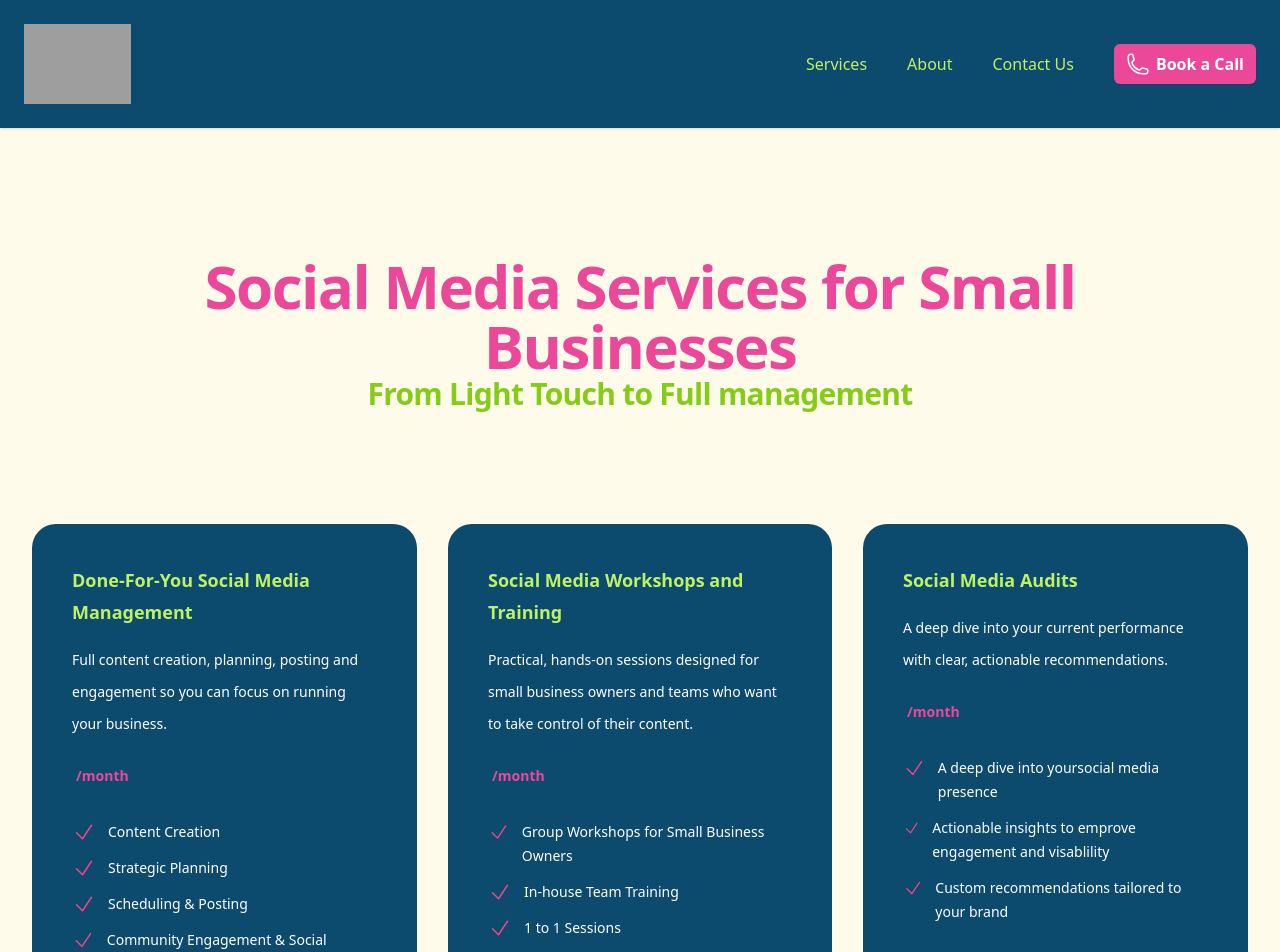
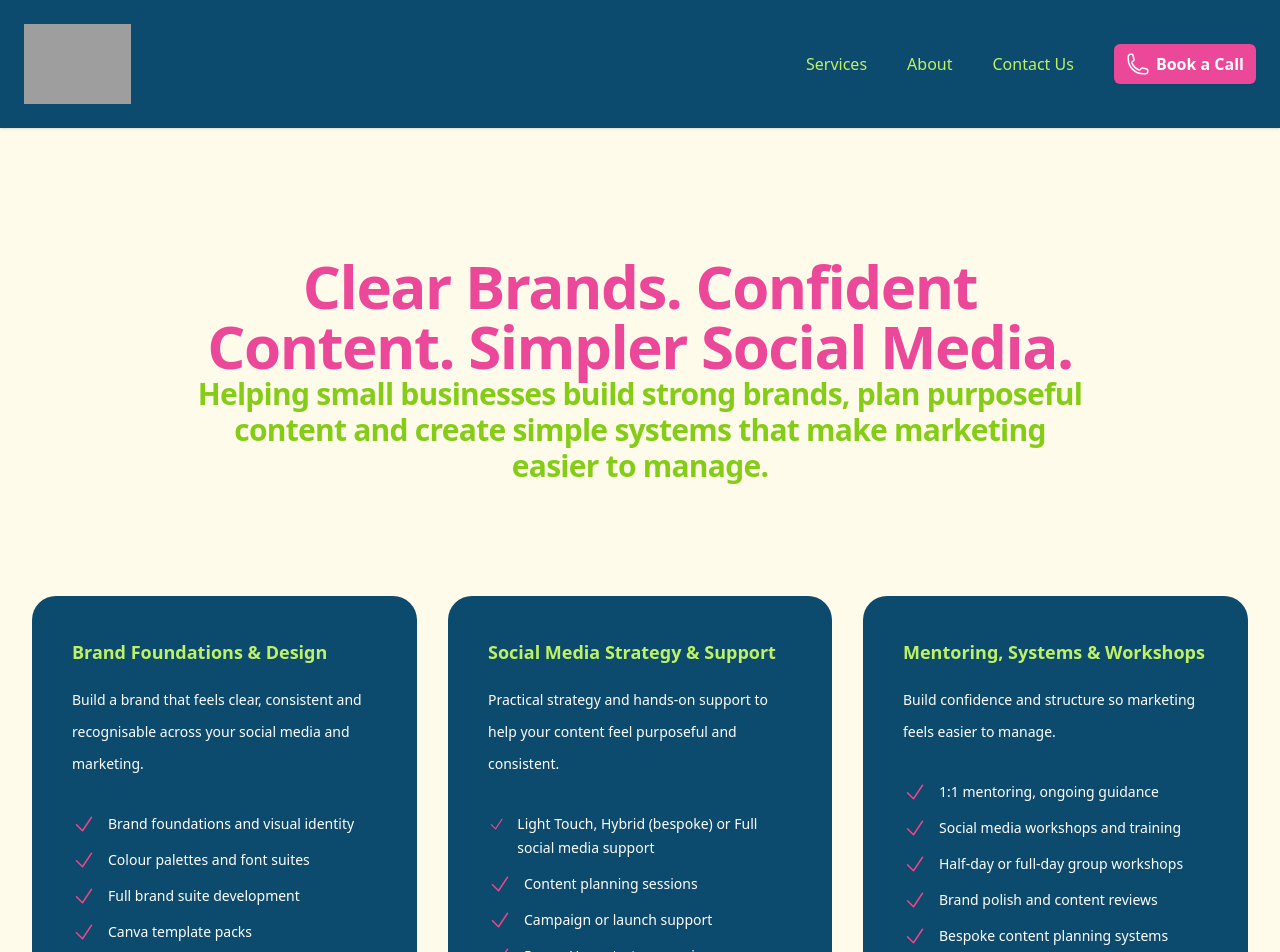
Before and after one commit to RaspiKidd/AngeBakerSM, a Nuxt app: page /services in a window 1280 px wide. Shown: the top 952 px of the page. Built offline with nearby package versions, Linux system fonts and the light colour scheme; grey boxes are pictures that could not be loaded.

Commit message:
Services Page updated

```diff
--- a/pages/services.vue
+++ b/pages/services.vue
@@ -4,10 +4,11 @@
     <div class="mx-auto max-w-7xl px-6 lg:px-8">
       <div class="mx-auto max-w-4xl text-center">
         <h1 class="text-4xl font-semibold tracking-tight text-pink-500 sm:text-6xl">
-          Social Media Services for Small Businesses
+          Clear Brands. Confident Content. Simpler Social Media.
         </h1>
         <h3 class="text-2xl font-semibold tracking-tight text-lime-500 sm:text-3xl">
-          From Light Touch to Full management
+          Helping small businesses build strong brands, plan purposeful content and create simple systems that
+          make marketing easier to manage.
         </h3>
       </div>
       <div class="isolate mx-auto mt-10 grid max-w-md grid-cols-1 gap-8 sm:mt-20 lg:mx-0 lg:max-w-none lg:grid-cols-3">
@@ -18,10 +19,10 @@
               <p v-if="tier.mostPopular" class="rounded-full bg-indigo-600/10 px-2.5 py-1 text-xs/5 font-semibold text-indigo-600">Most popular</p>
             </div>
             <p class="mt-4 text-sm/8 text-white">{{ tier.description }}</p>
-            <p class="mt-6 flex items-baseline gap-x-1">
+            <!--<p class="mt-6 flex items-baseline gap-x-1">
               <span class="text-4xl font-semibold tracking-tight text-white">{{ tier.priceMonthly }}</span>
               <span class="text-sm/6 font-semibold text-pink-500">/month</span>
-            </p>
+            </p>-->
             <ul role="list" class="mt-8 space-y-3 text-sm/6 text-white">
               <li v-for="feature in tier.features" :key="feature" class="flex gap-x-3">
                 <svg xmlns="http://www.w3.org/2000/svg" fill="none" viewBox="0 0 24 24" stroke-width="1.5" stroke="#f44486" class="size-6">
@@ -31,9 +32,9 @@
               </li>
             </ul>
           </div>
-          <NuxtLink :to="`/${tier.id}`" :aria-describedby="`tier-${tier.id}`" class="mt-6 block w-full rounded-md px-3 py-2 text-center text-sm/12 font-bold text-lime-300 ring-1 ring-pink-200 ring-inset bg-pink-500">
-            Buy a Plan
-          </NuxtLink>
+          <a href="https://calendly.com/angebakersmc/30min" target="_blank" class="mt-6 block w-full rounded-md px-3 py-2 text-center text-sm/12 font-bold text-lime-300 ring-1 ring-pink-200 ring-inset bg-pink-500">
+            Let's Chat
+          </a>
         </div>
       </div>
     </div>
@@ -44,48 +45,52 @@
 <script setup>
 const tiers = [
   {
-    name: 'Done-For-You Social Media Management',
-    id: 'done-for-you',
+    name: 'Brand Foundations & Design',
+    id: 'brand-foundations',
     href: '#',
     //priceMonthly: '$19',
-    description: 'Full content creation, planning, posting and engagement so you can focus on running your business.',
+    description: 'Build a brand that feels clear, consistent and recognisable across your social media and marketing.',
     features: [
-      'Content Creation',
-      'Strategic Planning',
-      'Scheduling & Posting',
-      'Community Engagement & Social Listening',
-      'Performance Tracking'],
+      'Brand foundations and visual identity',
+      'Colour palettes and font suites',
+      'Full brand suite development',
+      'Canva template packs',
+      'Design for print, including flyers, business cards and banners'],
     mostPopular: false,
   },
   {
-    name: 'Social Media Workshops and Training',
-    id: 'training',
+    name: 'Social Media Strategy & Support',
+    id: 'social-media-strategy',
     href: '#',
     //priceMonthly: '$49',
-    description: 'Practical, hands-on sessions designed for small business owners and teams who want to take control of their content.',
+    description: 'Practical strategy and hands-on support to help your content feel purposeful and consistent.',
     features: [
-      'Group Workshops for Small Business Owners',
-      'In-house Team Training',
-      '1 to 1 Sessions',
+      'Light Touch, Hybrid (bespoke) or Full social media support',
+      'Content planning sessions',
+      'Campaign or launch support',
+      'Power Hour strategy sessions',
+      'Profile and content audits',
     ],
     mostPopular: false,
   },
   {
-    name: 'Social Media Audits',
-    id: 'social-media-audits',
+    name: 'Mentoring, Systems & Workshops',
+    id: 'mentoring-systems-workshops',
     href: '#',
     //priceMonthly: '$99',
-    description: 'A deep dive into your current performance with clear, actionable recommendations.',
+    description: 'Build confidence and structure so marketing feels easier to manage.',
     features: [
-      'A deep dive into yoursocial media presence',
-      'Actionable insights to emprove engagement and visablility',
-      'Custom recommendations tailored to your brand',
+      '1:1 mentoring, ongoing guidance',
+      'Social media workshops and training',
+      'Half-day or full-day group workshops',
+      'Brand polish and content reviews',
+      'Bespoke content planning systems',
     ],
     mostPopular: false,
   },
 ]
   useHead({
-    title: 'Social Media Management, Training & Audits | Small Business Support',
+    title: 'Social Media Management and Brand Consultancy in Perth, Scotland',
     meta: [
       { name: 'description', content: 'From done-for-you social media management to workshops and strategy audits. Practical support tailored to small businesses.' },
       { property: 'og:description', content: 'From done-for-you social media management to workshops and strategy audits. Practical support tailored to small businesses.' },
@@ -96,7 +101,7 @@ const tiers = [
     ]
   });
   useSeoMeta({
-    title: 'Social Media Management, Training & Audits | Small Business Support',
-    ogTitle: 'Social Media Management, Training & Audits | Small Business Support'
+    title: 'Social Media Management and Brand Consultancy in Perth, Scotland',
+    ogTitle: 'Social Media Management and Brand Consultancy in Perth, Scotland'
   });
 </script>
```
